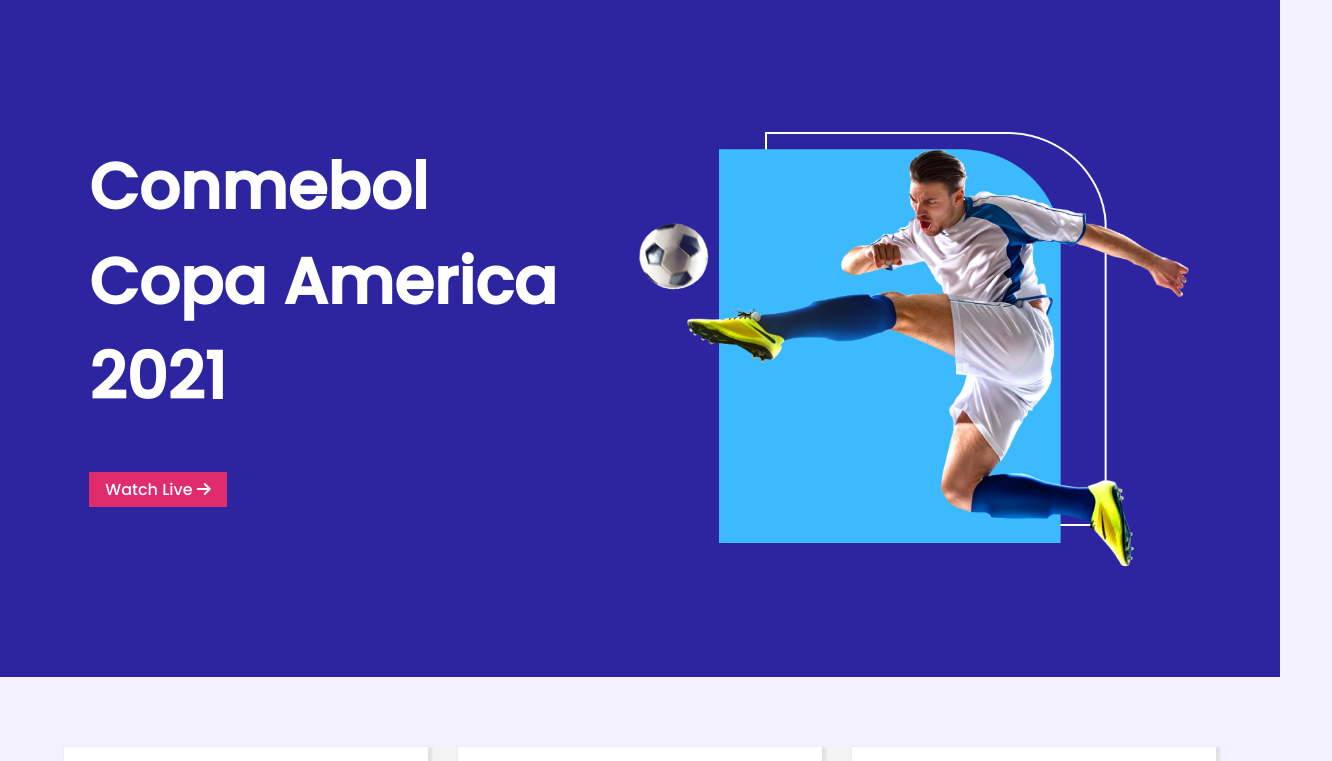
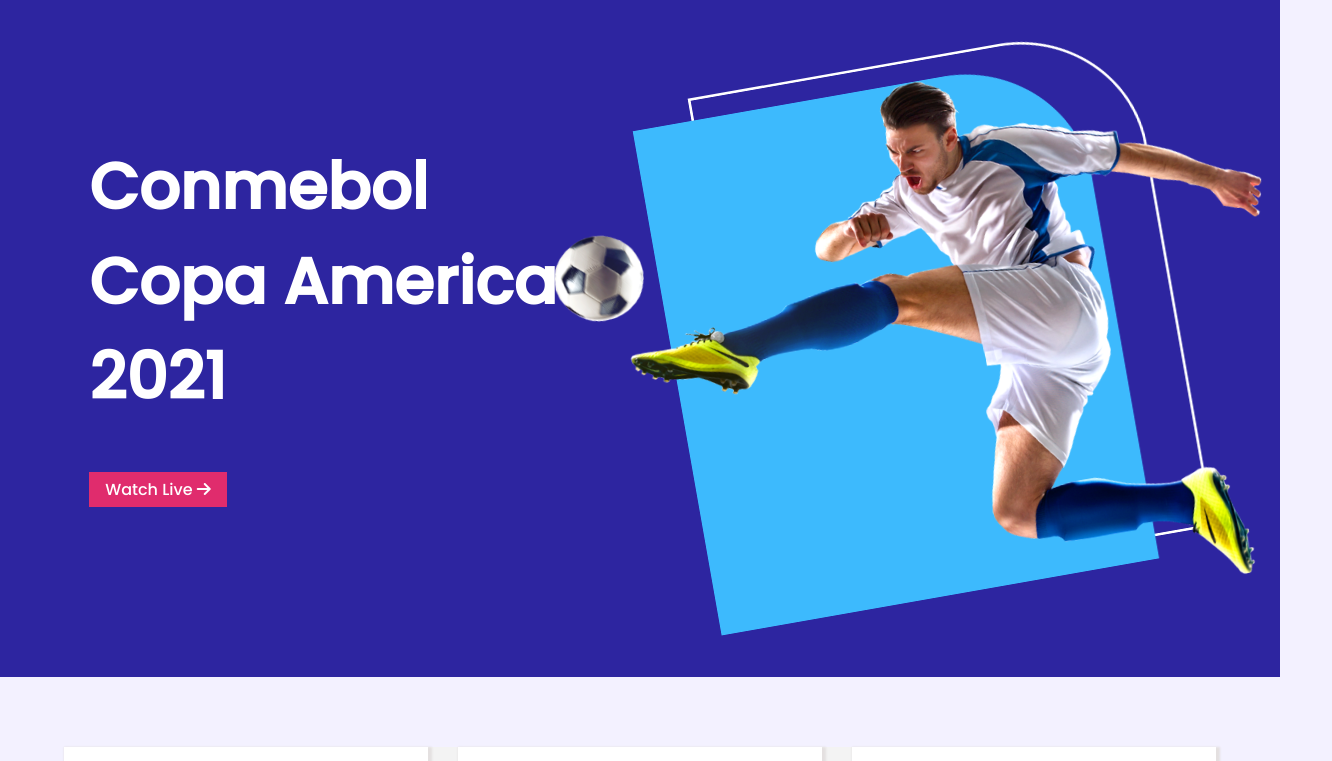
Before and after one commit to Gourab997/responsive-football, a plain HTML site: page index.html in a window 1280 px wide. Shown: the top 761 px of the page, 1332 px wide, since content can reach past the window. Drawn offline with Linux system fonts and the light colour scheme.

Commit message:
transition add

```diff
--- a/styles/style.css
+++ b/styles/style.css
@@ -24,6 +24,11 @@ body {
     height: 438px;
     padding-left: 78px;
     padding-top: 25px;
+    transition: width 1s ease-in, height 1s, transform 1s;
+}
+
+.container:hover img  {
+    transform: scale(1.3) rotate(-10deg);
 }
 
 .heading-contain {
@@ -45,6 +50,7 @@ body {
     background-color: #E02C6D;
     color: white;
     padding: 5px 15px;
+
 }
 
 
@@ -112,7 +118,7 @@ footer img {
 
 }
 
-.socail-icon i{
-    Width :17.07px;
-Height : 17.07px;
+.socail-icon i {
+    Width: 17.07px;
+    Height: 17.07px;
 }
```
